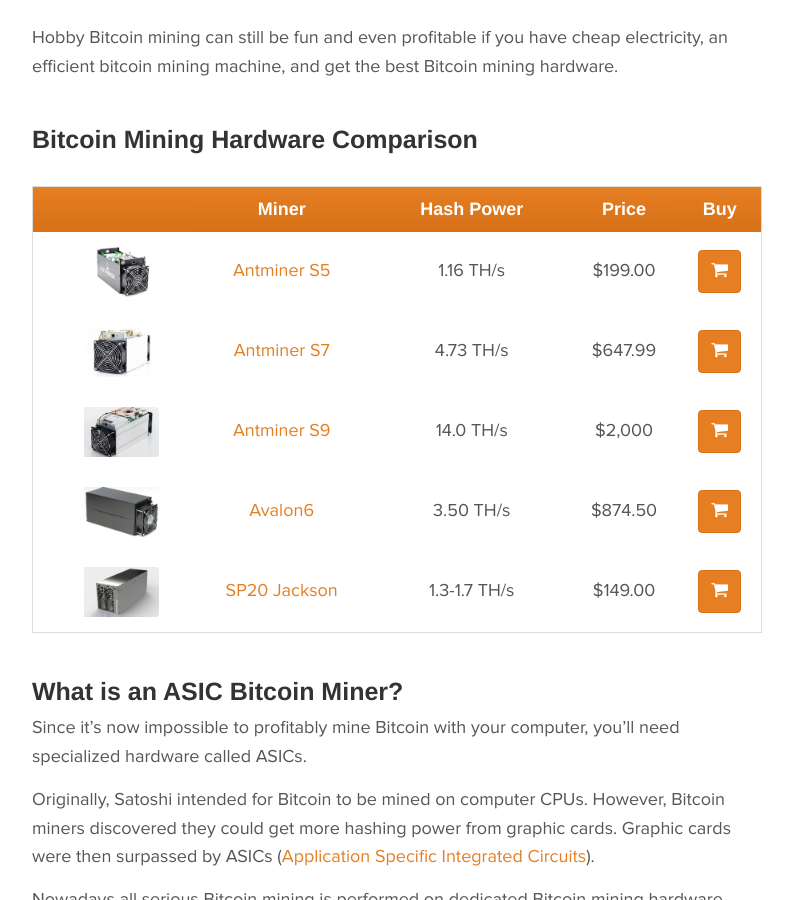
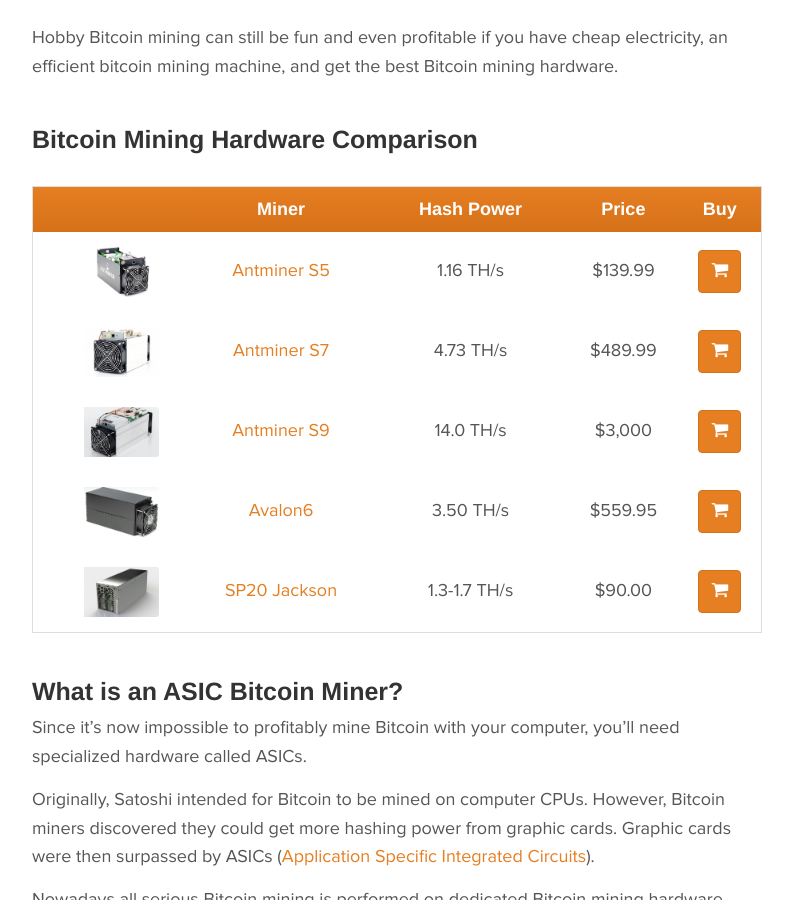
Before and after one commit to adster93/hobbymining, a Jekyll site: the page built from pages/hardware.md, in a window 1280 px wide and 900 px high, scrolled down 268 px. Shown: the whole window, without its empty margins (243-1036 px from the left). Built offline with Jekyll 4.4.1, drawn with Linux system fonts in a browser that asks for light colours; nearby versions of some CDN libraries; some web fonts are replaced; comment, search, counter and statistics services are not loaded; some of the changed text lies outside the part shown.

Commit message:
Update prices

```diff
--- a/pages/miners/antminer-s5.md
+++ b/pages/miners/antminer-s5.md
@@ -6,7 +6,7 @@ layout: miner
 buyurl: http://rover.ebay.com/rover/1/711-53200-19255-0/1?icep_ff3=9&pub=5574973039&toolid=10001&campid=5337910377&customid=&icep_uq=antminer+s5&icep_sellerId=&icep_ex_kw=&icep_sortBy=12&icep_catId=&icep_minPrice=&icep_maxPrice=&ipn=psmain&icep_vectorid=229466&kwid=902099&mtid=824&kw=lg
 miner_name: Antminer S5
 hashp: 1.16 TH/s
-price: $199.00
+price: $139.99
 pro1: Low cost miner, with second-hand units available for under $200
 pro2: Relatively low power demand of 590 Watts
 pro3: Good for learning and experimentation
--- a/pages/miners/antminer-s7.md
+++ b/pages/miners/antminer-s7.md
@@ -6,7 +6,7 @@ layout: miner
 buyurl: http://rover.ebay.com/rover/1/711-53200-19255-0/1?icep_ff3=9&pub=5574973039&toolid=10001&campid=5337804714&customid=&icep_uq=antminer+s7&icep_sellerId=&icep_ex_kw=&icep_sortBy=12&icep_catId=&icep_minPrice=&icep_maxPrice=&ipn=psmain&icep_vectorid=229466&kwid=902099&mtid=824&kw=lg
 miner_name: Antminer S7
 hashp: 4.73 TH/s
-price: $647.99
+price: $489.99
 pro1: High 4.73 TH/s hashrate, and efficient at 0.25 Joule per GH/s
 pro2: Reasonably priced at $440 new (plus shipping)
 pro3: Popular miner with plentiful guides and parts available
--- a/pages/miners/antminer-s9.md
+++ b/pages/miners/antminer-s9.md
@@ -6,7 +6,7 @@ layout: miner
 buyurl: http://rover.ebay.com/rover/1/711-53200-19255-0/1?icep_ff3=9&pub=5574973039&toolid=10001&campid=5337910375&customid=&icep_uq=antminer+s9&icep_sellerId=&icep_ex_kw=&icep_sortBy=12&icep_catId=&icep_minPrice=&icep_maxPrice=&ipn=psmain&icep_vectorid=229466&kwid=902099&mtid=824&kw=lg
 miner_name: Antminer S9
 hashp: 14.0 TH/s
-price: $2,000
+price: $3,000
 pro1: Highest available hashrate at ~14 TH/s
 pro2: Very efficient at ~0.1 Joule per GH/s
 con1: High cost at ~$2100 (USD)
--- a/pages/miners/avalon6.md
+++ b/pages/miners/avalon6.md
@@ -6,7 +6,7 @@ layout: miner
 buyurl: http://rover.ebay.com/rover/1/711-53200-19255-0/1?icep_ff3=9&pub=5574973039&toolid=10001&campid=5337910379&customid=&icep_uq=avalon6&icep_sellerId=&icep_ex_kw=&icep_sortBy=12&icep_catId=&icep_minPrice=&icep_maxPrice=&ipn=psmain&icep_vectorid=229466&kwid=902099&mtid=824&kw=lg
 miner_name: Avalon6
 hashp: 3.50 TH/s
-price: $874.50
+price: $559.95
 pro1: The second most efficient Bitcoin miner on the market
 pro2: Some reviews claim that the miner is quiet compared to other miners
 con1: Less hash power for the money compared to the <a href="/bitmain-antminer-s7/">Antminer S7</a>
--- a/pages/miners/sp20.md
+++ b/pages/miners/sp20.md
@@ -6,7 +6,7 @@ layout: miner
 buyurl: http://rover.ebay.com/rover/1/711-53200-19255-0/1?icep_ff3=9&pub=5574973039&toolid=10001&campid=5337804716&customid=&icep_uq=sp20+jackson+bitcoin&icep_sellerId=&icep_ex_kw=&icep_sortBy=12&icep_catId=&icep_minPrice=&icep_maxPrice=&ipn=psmain&icep_vectorid=229466&kwid=902099&mtid=824&kw=lg
 miner_name: SP20 Jackson
 hashp: 1.3-1.7 TH/s
-price: $149.00
+price: $90.00
 pro1: Claimed 1.3-1.7TH/s hash power
 pro2: Made by Spondoolies, one of the most established mining hardware companies
 con1: Reports of less than claimed amount of hashing power
```
